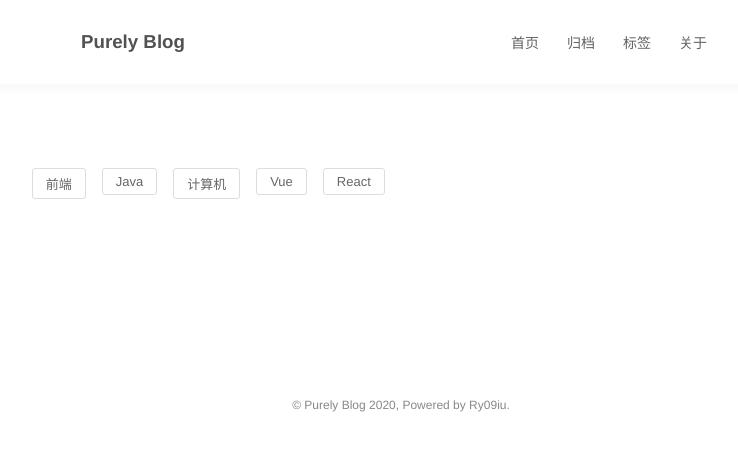
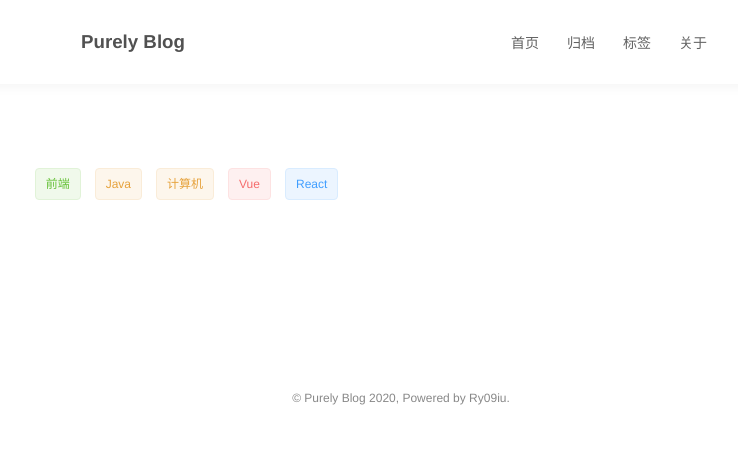
Before and after one commit to ry09iu/Purely-blog-Vue, a Vue app: page /tags in a window 1280 px wide. Shown: the top 450 px of the page, without its empty margins (239-977 px from the left). Built offline with nearby package versions, Linux system fonts and the light colour scheme.

Commit message:
样式调整

```diff
--- a/src/views/blog/archives/index.vue
+++ b/src/views/blog/archives/index.vue
@@ -1,5 +1,5 @@
 <template>
-  <el-container>
+  <div class="main-container">
     <div class="archives-container" v-for="list in archivesList" :key="list.id">
       <p class="year">{{ list.year }}</p>
       <div class="archives" v-for="item in list.list" :key="item.id">
@@ -7,7 +7,7 @@
         <p class="date">{{ item.createTime.split(" ")[0] }}</p>
       </div>
     </div>
-  </el-container>
+  </div>
 </template>
 <script>
 import mockData from "../../../data/archives.js";
--- a/src/views/blog/archives/style.scss
+++ b/src/views/blog/archives/style.scss
@@ -1,4 +1,4 @@
-.el-container {
+.main-container {
   padding: 20px 0 0;
 }
 
--- a/src/views/blog/home/index.vue
+++ b/src/views/blog/home/index.vue
@@ -1,5 +1,5 @@
 <template>
-  <el-container>
+  <div class="post-container">
     <div v-if="postList.length > 0">
       <div class="post" v-for="item in postList" :key="item.id">
         <div class="post-header">
@@ -19,7 +19,7 @@
     <div class="non-post" v-else>
       <p>暂未发布文章</p>
     </div>
-  </el-container>
+  </div>
 </template>
 <script>
 import mockData from "../../../data/archives.js";
--- a/src/views/blog/home/style.scss
+++ b/src/views/blog/home/style.scss
@@ -1,4 +1,4 @@
-.el-container {
+.post-container {
   padding: 20px 0 0;
 }
 
--- a/src/views/blog/tags/index.vue
+++ b/src/views/blog/tags/index.vue
@@ -1,7 +1,11 @@
 <template>
   <el-container>
     <div class="tags-wrap" v-for="item in tagsList" :key="item.id">
-      <a class="tags">{{ item.name }}</a>
+      <!-- <a class="tags">{{ item.name }}</a> -->
+      <el-tag
+        :type="tagTypeArray[Math.floor(Math.random() * tagTypeArray.length)]"
+        >{{ item.name }}</el-tag
+      >
     </div>
   </el-container>
 </template>
@@ -12,6 +16,8 @@ export default {
   props: [],
   data() {
     return {
+      tagType: "primary",
+      tagTypeArray: ["primary", "success", "info", "warning", "danger"],
       tagsList: [
         {
           id: 1,
--- a/src/views/blog/tags/style.scss
+++ b/src/views/blog/tags/style.scss
@@ -24,3 +24,11 @@ a {
   text-decoration: none;
   cursor: pointer;
 }
+
+.el-tag {
+  margin: 0 3px;
+}
+
+.tags-wrap {
+  cursor: pointer;
+}
```
Also changed, not shown: babel.config.js (+4 -4 lines).
